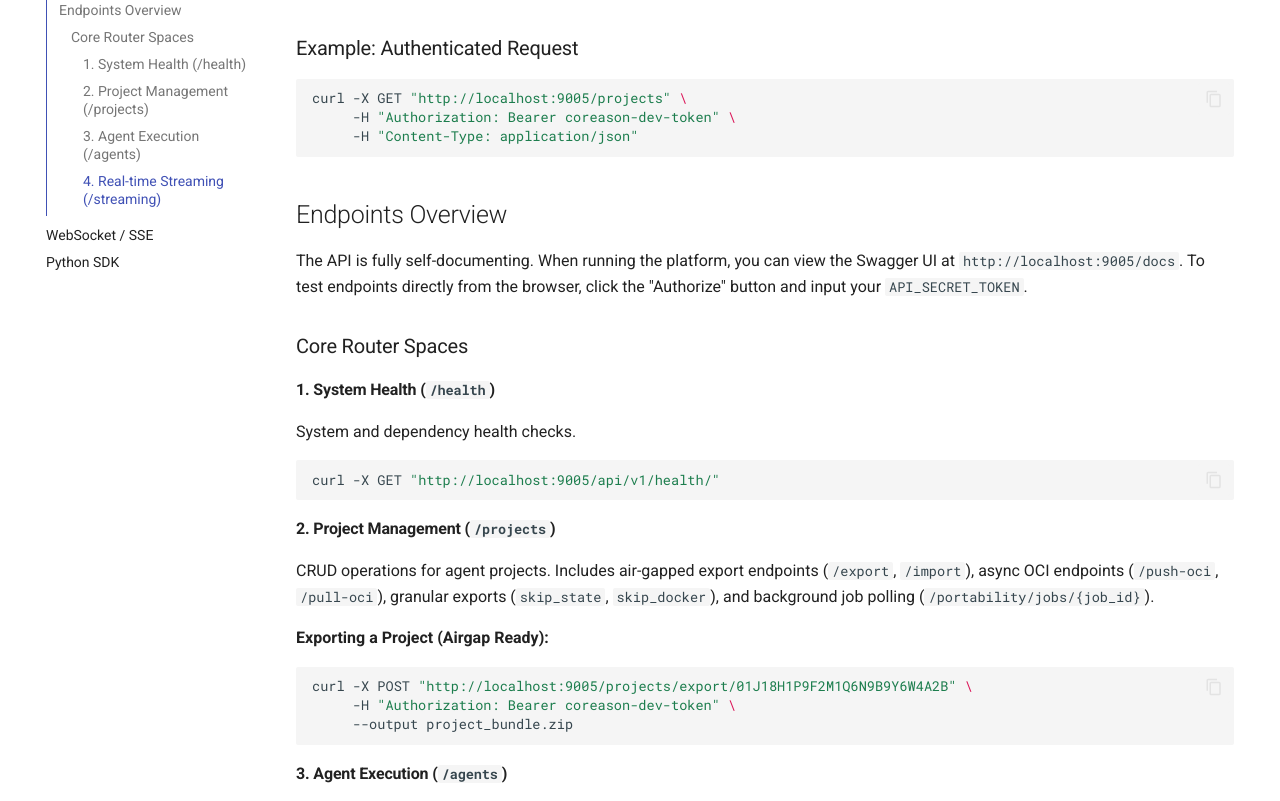
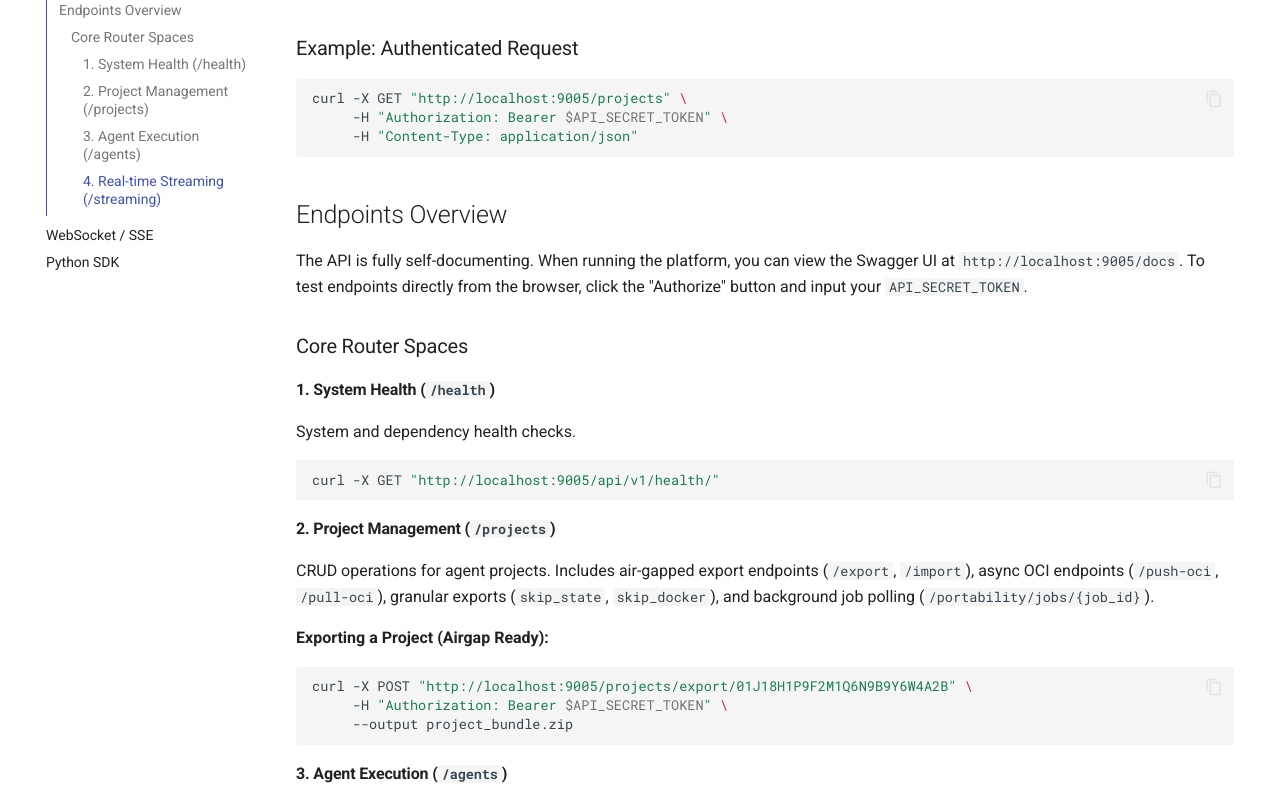
Before and after one commit to CoReason-AI/coreason-workspace-env, an MkDocs documentation site: the page built from docs/surfaces/rest_api.md, in a window 1280 px wide and 1400 px high, scrolled down 1558 px. Shown: the part 395-1196 px from the top of the window. Built offline with MkDocs 1.6.1 and Material for MkDocs 9.7.7, drawn with Linux system fonts in a browser that asks for light colours.

Commit message:
docs: remove hardcoded tokens from curl examples to fix gitleaks

````diff
--- a/docs/surfaces/rest_api.md
+++ b/docs/surfaces/rest_api.md
@@ -54,7 +54,7 @@ All platform endpoints (except `/health`) are strictly secured using Bearer Toke
 ### Example: Authenticated Request
 ```bash
 curl -X GET "http://localhost:9005/projects" \
-     -H "Authorization: Bearer coreason-dev-token" \
+     -H "Authorization: Bearer $API_SECRET_TOKEN" \
      -H "Content-Type: application/json"
 ```
 
@@ -76,7 +76,7 @@ CRUD operations for agent projects. Includes air-gapped export endpoints (`/expo
 **Exporting a Project (Airgap Ready):**
 ```bash
 curl -X POST "http://localhost:9005/projects/export/01J18H1P9F2M1Q6N9B9Y6W4A2B" \
-     -H "Authorization: Bearer coreason-dev-token" \
+     -H "Authorization: Bearer $API_SECRET_TOKEN" \
      --output project_bundle.zip
 ```
 
````
